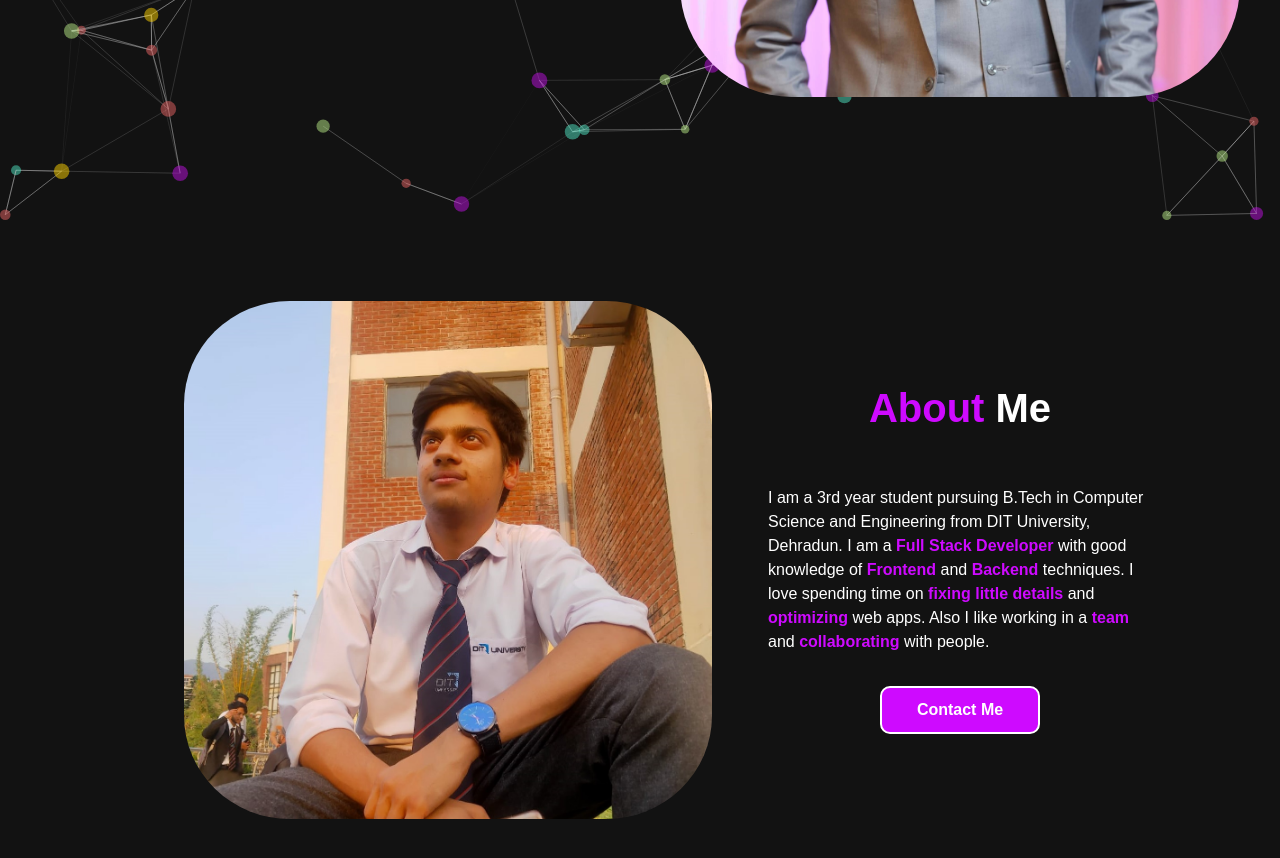
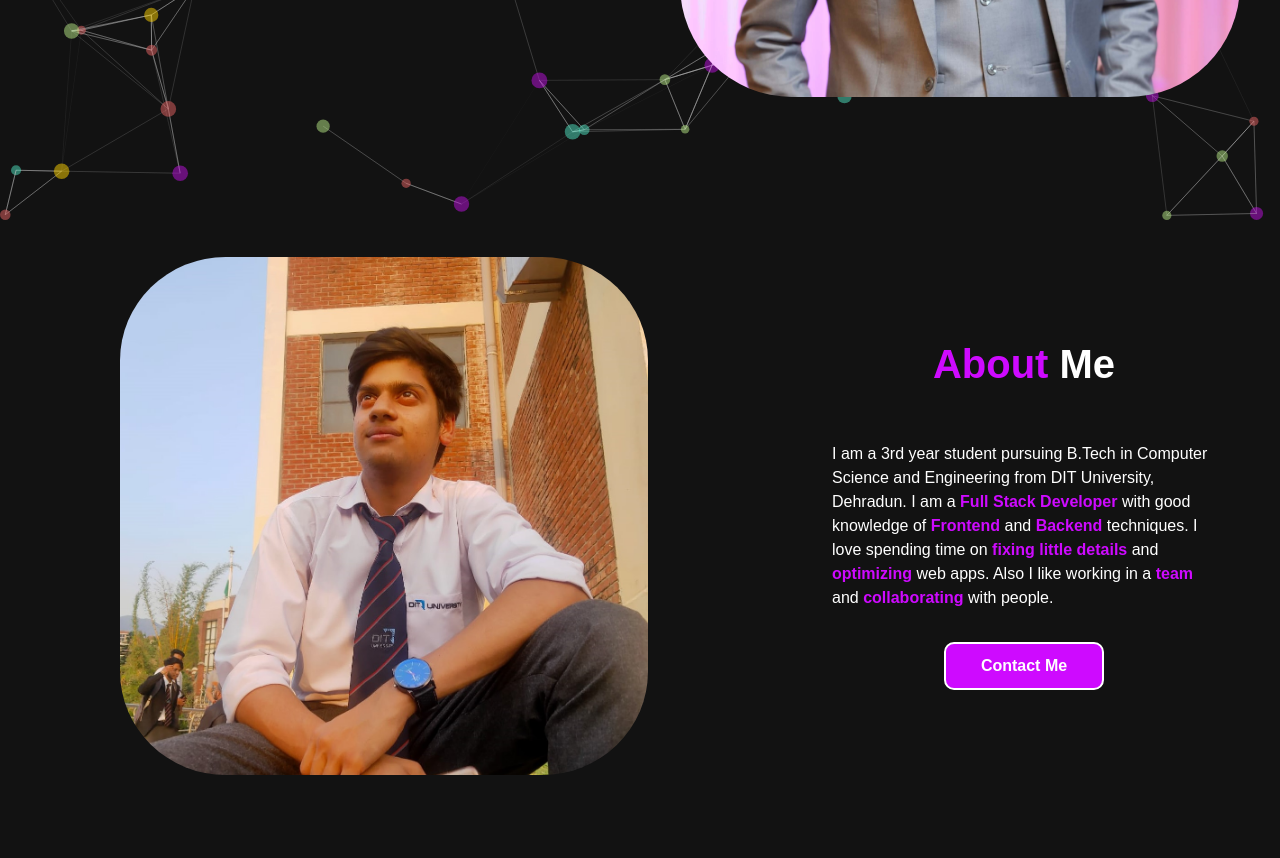
Before and after one commit to tanishqJain16/MyPortfolio, a React (Vite) app: page / in a window 1280 px wide. Shown: the part 580-1438 px from the top of the page. Built offline with nearby package versions, Linux system fonts and the light colour scheme.

Commit message:
fixed bugs

```diff
--- a/src/components/AboutMe/AboutMe.css
+++ b/src/components/AboutMe/AboutMe.css
@@ -1,9 +1,8 @@
 .aboutMe{
     display: flex;
     align-items: center;
-    justify-content: center;
-    width: 100%;
-    height: 100vh;
+    justify-content: space-around;
+    min-height: 89vh;
     padding-top: 11vh;
 }
 
@@ -153,10 +152,6 @@
         width: 100%;
     }
 
-    /* .aboutMe>.aboutMeLeft>.fade>.aboutMeLeft__img{
-        margin-top: 7vh;
-    } */
-
     .aboutMe>.aboutMeLeft>.fade>.aboutMeLeft__img>img{
         width: 22rem;
     }
--- a/src/pages/Home/Home.css
+++ b/src/pages/Home/Home.css
@@ -20,7 +20,6 @@
     align-items: center;
     justify-content: center;
     width: 100%;
-    /* margin-bottom: 2rem; */
 }
 
 .home>.homeLanding>.home-left>.fade>.homeButtons>button {
--- a/src/pages/Home/Home.jsx
+++ b/src/pages/Home/Home.jsx
@@ -8,9 +8,12 @@ import AboutMe from "../../components/AboutMe/AboutMe";
 import { Fade } from "react-awesome-reveal";
 
 function Home() {
+    let pageHeight = window.innerHeight;
+    // let scrollDistance = document.documentElement.clientHeight;
     const handleAboutMe = () => {
-        window.scrollTo({ left: 0, top: 1000, behavior: "smooth" });
+        window.scrollTo({ left: 0, top: pageHeight, behavior: "smooth" });
     }
+
     return (
         <div className="home">
             <Particlejs />
```
